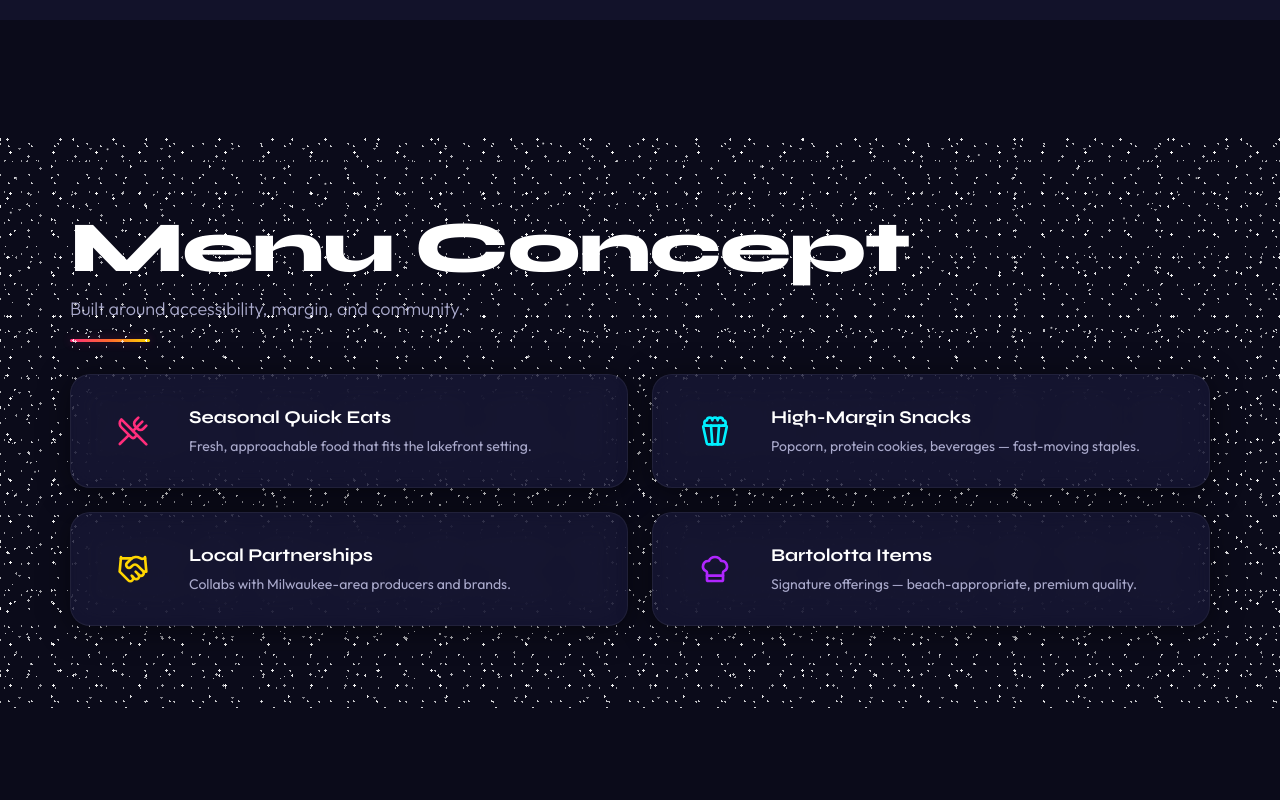
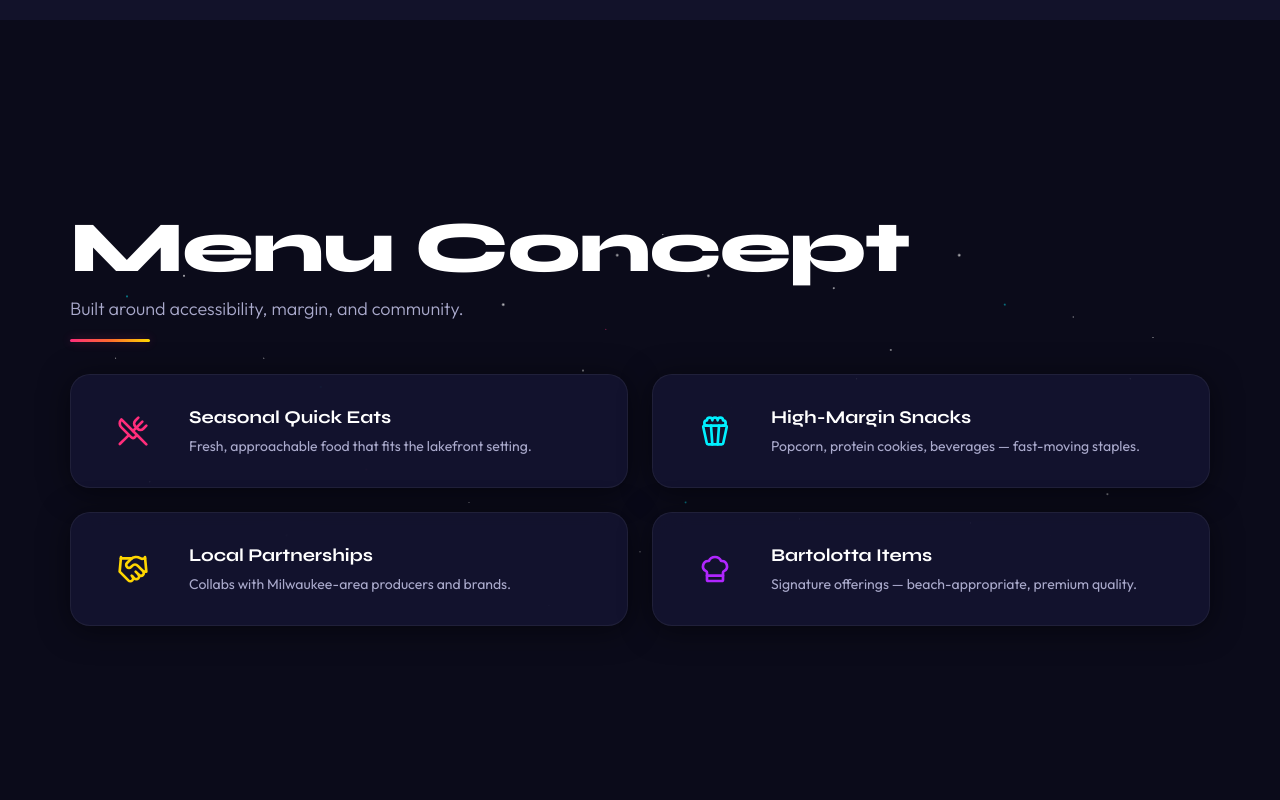
Before and after one commit to NSL-NAD/blue-hut, a Next.js app: page / in a window 1280 px wide. Shown: the part 1580-2380 px from the top of the page. Built offline with nearby package versions, Linux system fonts and the light colour scheme.

Commit message:
revert: restore previous star field (undo item 5 from last pass)

```diff
--- a/app/globals.css
+++ b/app/globals.css
@@ -235,12 +235,7 @@ a, button, [role="button"], input[type="range"] {
    ============================================ */
 .star-field {
   position: absolute;
-  /* Extend in all directions to fill the full section, not just max-w-6xl.
-     The parent section's overflow-hidden clips it to section boundaries. */
-  top: -20%;
-  bottom: -20%;
-  left: -50vw;
-  right: -50vw;
+  inset: 0;
   pointer-events: none;
   overflow: hidden;
   z-index: 0;
@@ -250,119 +245,59 @@ a, button, [role="button"], input[type="range"] {
   content: "";
   position: absolute;
   inset: 0;
-  /*
-    16 tiled layers (doubled from 8) — different prime grid sizes + offsets
-    produce ~2× star density across the full section area.
-  */
   background-image:
-    radial-gradient(circle, rgba(255,255,255,0.95) 1px, transparent 1px),
-    radial-gradient(circle, rgba(255,255,255,0.82) 1px, transparent 1px),
-    radial-gradient(circle, rgba(255,255,255,0.72) 1px, transparent 1px),
-    radial-gradient(circle, rgba(255,255,255,0.62) 1px, transparent 1px),
-    radial-gradient(circle, rgba(255,255,255,0.88) 1px, transparent 1px),
-    radial-gradient(circle, rgba(255,255,255,0.55) 1px, transparent 1px),
-    radial-gradient(circle, rgba(255,255,255,0.78) 1px, transparent 1px),
-    radial-gradient(circle, rgba(255,255,255,0.65) 1px, transparent 1px),
-    radial-gradient(circle, rgba(255,255,255,0.90) 1px, transparent 1px),
-    radial-gradient(circle, rgba(255,255,255,0.75) 1px, transparent 1px),
-    radial-gradient(circle, rgba(255,255,255,0.68) 1px, transparent 1px),
-    radial-gradient(circle, rgba(255,255,255,0.58) 1px, transparent 1px),
-    radial-gradient(circle, rgba(255,255,255,0.85) 1px, transparent 1px),
-    radial-gradient(circle, rgba(255,255,255,0.70) 1px, transparent 1px),
-    radial-gradient(circle, rgba(255,255,255,0.60) 1px, transparent 1px),
-    radial-gradient(circle, rgba(255,255,255,0.50) 1px, transparent 1px);
-  background-size:
-    43px 41px,
-    37px 53px,
-    29px 31px,
-    61px 47px,
-    73px 67px,
-    83px 79px,
-    23px 37px,
-    59px 43px,
-    53px 59px,
-    31px 43px,
-    67px 47px,
-    41px 67px,
-    79px 53px,
-    47px 37px,
-    17px 31px,
-    71px 61px;
-  background-position:
-    0 0,
-    11px 19px,
-    5px 27px,
-    31px 13px,
-    23px 41px,
-    47px 7px,
-    15px 33px,
-    37px 51px,
-    21px 37px,
-    33px 7px,
-    13px 53px,
-    47px 29px,
-    29px 61px,
-    11px 43px,
-    5px 13px,
-    57px 47px;
+    radial-gradient(1.5px 1.5px at 10% 15%, rgba(255,255,255,0.92) 0%, transparent 100%),
+    radial-gradient(1px 1px at 23% 8%, rgba(255,255,255,0.72) 0%, transparent 100%),
+    radial-gradient(2px 2px at 38% 22%, rgba(255,255,255,0.82) 0%, transparent 100%),
+    radial-gradient(1px 1px at 52% 5%, rgba(255,255,255,0.68) 0%, transparent 100%),
+    radial-gradient(1.5px 1.5px at 67% 18%, rgba(255,255,255,0.78) 0%, transparent 100%),
+    radial-gradient(2px 2px at 78% 10%, rgba(255,255,255,0.80) 0%, transparent 100%),
+    radial-gradient(1px 1px at 88% 25%, rgba(255,255,255,0.68) 0%, transparent 100%),
+    radial-gradient(1px 1px at 4% 35%, rgba(255,255,255,0.62) 0%, transparent 100%),
+    radial-gradient(1px 1px at 15% 48%, rgba(255,255,255,0.58) 0%, transparent 100%),
+    radial-gradient(1px 1px at 31% 55%, rgba(255,255,255,0.55) 0%, transparent 100%),
+    radial-gradient(1.5px 1.5px at 45% 38%, rgba(255,255,255,0.65) 0%, transparent 100%),
+    radial-gradient(1px 1px at 58% 47%, rgba(255,255,255,0.58) 0%, transparent 100%),
+    radial-gradient(1.5px 1.5px at 72% 33%, rgba(255,255,255,0.68) 0%, transparent 100%),
+    radial-gradient(1px 1px at 83% 50%, rgba(255,255,255,0.55) 0%, transparent 100%),
+    radial-gradient(1px 1px at 93% 40%, rgba(255,255,255,0.62) 0%, transparent 100%),
+    radial-gradient(1px 1px at 7% 65%, rgba(255,255,255,0.55) 0%, transparent 100%),
+    radial-gradient(1.5px 1.5px at 19% 78%, rgba(255,255,255,0.50) 0%, transparent 100%),
+    radial-gradient(1px 1px at 35% 70%, rgba(255,255,255,0.48) 0%, transparent 100%),
+    radial-gradient(1px 1px at 50% 82%, rgba(255,255,255,0.55) 0%, transparent 100%),
+    radial-gradient(1px 1px at 64% 74%, rgba(255,255,255,0.50) 0%, transparent 100%),
+    radial-gradient(1px 1px at 77% 88%, rgba(255,255,255,0.48) 0%, transparent 100%),
+    radial-gradient(1.5px 1.5px at 91% 68%, rgba(255,255,255,0.58) 0%, transparent 100%),
+    radial-gradient(1px 1px at 28% 90%, rgba(255,255,255,0.45) 0%, transparent 100%),
+    radial-gradient(1px 1px at 42% 95%, rgba(255,255,255,0.42) 0%, transparent 100%),
+    radial-gradient(1px 1px at 60% 92%, rgba(255,255,255,0.48) 0%, transparent 100%);
 }
 
 .star-field::after {
   content: "";
   position: absolute;
   inset: 0;
-  /* ~50 bright pinpoint hero stars at specific positions across the full area */
   background-image:
-    radial-gradient(1.5px 1.5px at 3% 4%,   rgba(255,255,255,0.95) 0%, transparent 100%),
-    radial-gradient(1.5px 1.5px at 11% 2%,  rgba(255,255,255,0.88) 0%, transparent 100%),
-    radial-gradient(1.5px 1.5px at 19% 7%,  rgba(255,255,255,0.92) 0%, transparent 100%),
-    radial-gradient(1.5px 1.5px at 28% 3%,  rgba(255,255,255,0.85) 0%, transparent 100%),
-    radial-gradient(1.5px 1.5px at 37% 9%,  rgba(255,255,255,0.90) 0%, transparent 100%),
-    radial-gradient(1.5px 1.5px at 46% 2%,  rgba(255,255,255,0.95) 0%, transparent 100%),
-    radial-gradient(1.5px 1.5px at 55% 6%,  rgba(255,255,255,0.88) 0%, transparent 100%),
-    radial-gradient(1.5px 1.5px at 64% 4%,  rgba(255,255,255,0.92) 0%, transparent 100%),
-    radial-gradient(1.5px 1.5px at 73% 8%,  rgba(255,255,255,0.85) 0%, transparent 100%),
-    radial-gradient(1.5px 1.5px at 82% 3%,  rgba(255,255,255,0.90) 0%, transparent 100%),
-    radial-gradient(1.5px 1.5px at 91% 7%,  rgba(255,255,255,0.88) 0%, transparent 100%),
-    radial-gradient(1.5px 1.5px at 97% 5%,  rgba(255,255,255,0.85) 0%, transparent 100%),
-    radial-gradient(1.5px 1.5px at 6% 16%,  rgba(255,255,255,0.90) 0%, transparent 100%),
-    radial-gradient(1.5px 1.5px at 15% 21%, rgba(255,255,255,0.85) 0%, transparent 100%),
-    radial-gradient(1.5px 1.5px at 24% 14%, rgba(255,255,255,0.92) 0%, transparent 100%),
-    radial-gradient(1.5px 1.5px at 33% 19%, rgba(255,255,255,0.88) 0%, transparent 100%),
-    radial-gradient(1.5px 1.5px at 43% 24%, rgba(255,255,255,0.85) 0%, transparent 100%),
-    radial-gradient(1.5px 1.5px at 52% 17%, rgba(255,255,255,0.90) 0%, transparent 100%),
-    radial-gradient(1.5px 1.5px at 61% 22%, rgba(255,255,255,0.88) 0%, transparent 100%),
-    radial-gradient(1.5px 1.5px at 70% 15%, rgba(255,255,255,0.85) 0%, transparent 100%),
-    radial-gradient(1.5px 1.5px at 79% 20%, rgba(255,255,255,0.92) 0%, transparent 100%),
-    radial-gradient(1.5px 1.5px at 88% 18%, rgba(255,255,255,0.88) 0%, transparent 100%),
-    radial-gradient(1.5px 1.5px at 95% 23%, rgba(255,255,255,0.82) 0%, transparent 100%),
-    radial-gradient(1.5px 1.5px at 9% 33%,  rgba(255,255,255,0.85) 0%, transparent 100%),
-    radial-gradient(1.5px 1.5px at 18% 38%, rgba(255,255,255,0.82) 0%, transparent 100%),
-    radial-gradient(1.5px 1.5px at 27% 31%, rgba(255,255,255,0.88) 0%, transparent 100%),
-    radial-gradient(1.5px 1.5px at 36% 36%, rgba(255,255,255,0.80) 0%, transparent 100%),
-    radial-gradient(1.5px 1.5px at 47% 30%, rgba(255,255,255,0.85) 0%, transparent 100%),
-    radial-gradient(1.5px 1.5px at 58% 39%, rgba(255,255,255,0.82) 0%, transparent 100%),
-    radial-gradient(1.5px 1.5px at 67% 34%, rgba(255,255,255,0.88) 0%, transparent 100%),
-    radial-gradient(1.5px 1.5px at 76% 29%, rgba(255,255,255,0.80) 0%, transparent 100%),
-    radial-gradient(1.5px 1.5px at 85% 37%, rgba(255,255,255,0.85) 0%, transparent 100%),
-    radial-gradient(1.5px 1.5px at 94% 32%, rgba(255,255,255,0.78) 0%, transparent 100%),
-    radial-gradient(1.5px 1.5px at 12% 47%, rgba(255,255,255,0.80) 0%, transparent 100%),
-    radial-gradient(1.5px 1.5px at 22% 52%, rgba(255,255,255,0.78) 0%, transparent 100%),
-    radial-gradient(1.5px 1.5px at 31% 45%, rgba(255,255,255,0.82) 0%, transparent 100%),
-    radial-gradient(1.5px 1.5px at 41% 50%, rgba(255,255,255,0.78) 0%, transparent 100%),
-    radial-gradient(1.5px 1.5px at 50% 44%, rgba(255,255,255,0.80) 0%, transparent 100%),
-    radial-gradient(1.5px 1.5px at 60% 53%, rgba(255,255,255,0.75) 0%, transparent 100%),
-    radial-gradient(1.5px 1.5px at 69% 48%, rgba(255,255,255,0.80) 0%, transparent 100%),
-    radial-gradient(1.5px 1.5px at 78% 55%, rgba(255,255,255,0.75) 0%, transparent 100%),
-    radial-gradient(1.5px 1.5px at 87% 46%, rgba(255,255,255,0.78) 0%, transparent 100%),
-    radial-gradient(1.5px 1.5px at 96% 51%, rgba(255,255,255,0.72) 0%, transparent 100%),
-    radial-gradient(1.5px 1.5px at 5% 62%,  rgba(255,255,255,0.72) 0%, transparent 100%),
-    radial-gradient(1.5px 1.5px at 16% 68%, rgba(255,255,255,0.70) 0%, transparent 100%),
-    radial-gradient(1.5px 1.5px at 25% 59%, rgba(255,255,255,0.75) 0%, transparent 100%),
-    radial-gradient(1.5px 1.5px at 35% 65%, rgba(255,255,255,0.70) 0%, transparent 100%),
-    radial-gradient(1.5px 1.5px at 44% 72%, rgba(255,255,255,0.72) 0%, transparent 100%),
-    radial-gradient(1.5px 1.5px at 54% 63%, rgba(255,255,255,0.68) 0%, transparent 100%),
-    radial-gradient(1.5px 1.5px at 63% 69%, rgba(255,255,255,0.72) 0%, transparent 100%);
+    radial-gradient(1.5px 1.5px at 5% 20%, rgba(0,240,255,0.65) 0%, transparent 100%),
+    radial-gradient(1px 1px at 17% 35%, rgba(255,255,255,0.60) 0%, transparent 100%),
+    radial-gradient(2px 2px at 33% 12%, rgba(255,255,255,0.75) 0%, transparent 100%),
+    radial-gradient(1px 1px at 47% 28%, rgba(255,45,123,0.55) 0%, transparent 100%),
+    radial-gradient(2px 2px at 56% 15%, rgba(255,255,255,0.80) 0%, transparent 100%),
+    radial-gradient(1px 1px at 69% 40%, rgba(255,255,255,0.60) 0%, transparent 100%),
+    radial-gradient(1.5px 1.5px at 82% 22%, rgba(0,240,255,0.55) 0%, transparent 100%),
+    radial-gradient(1px 1px at 95% 30%, rgba(255,255,255,0.65) 0%, transparent 100%),
+    radial-gradient(1px 1px at 12% 55%, rgba(255,255,255,0.55) 0%, transparent 100%),
+    radial-gradient(1.5px 1.5px at 26% 62%, rgba(255,45,123,0.45) 0%, transparent 100%),
+    radial-gradient(1px 1px at 40% 48%, rgba(255,255,255,0.58) 0%, transparent 100%),
+    radial-gradient(1.5px 1.5px at 54% 70%, rgba(0,240,255,0.50) 0%, transparent 100%),
+    radial-gradient(2px 2px at 66% 58%, rgba(255,255,255,0.65) 0%, transparent 100%),
+    radial-gradient(1px 1px at 79% 75%, rgba(255,255,255,0.55) 0%, transparent 100%),
+    radial-gradient(1.5px 1.5px at 90% 52%, rgba(255,45,123,0.50) 0%, transparent 100%),
+    radial-gradient(1px 1px at 8% 88%, rgba(255,255,255,0.45) 0%, transparent 100%),
+    radial-gradient(1.5px 1.5px at 22% 42%, rgba(0,240,255,0.45) 0%, transparent 100%),
+    radial-gradient(1px 1px at 73% 85%, rgba(255,255,255,0.48) 0%, transparent 100%),
+    radial-gradient(2px 2px at 48% 10%, rgba(255,255,255,0.72) 0%, transparent 100%),
+    radial-gradient(1px 1px at 86% 78%, rgba(255,45,123,0.42) 0%, transparent 100%);
 }
 
 /* ============================================
```
